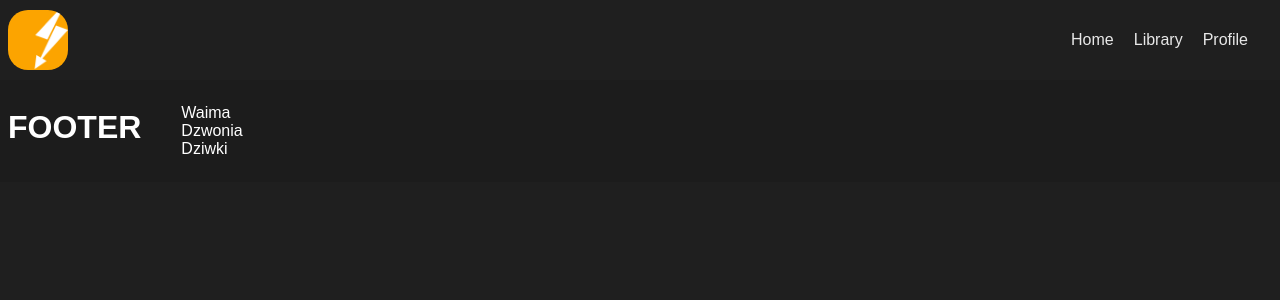
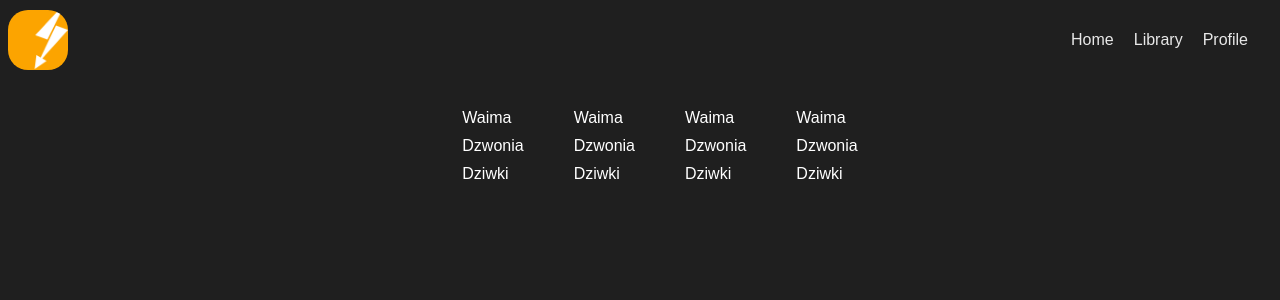
Before and after one commit to krzyspazdzior/SpotiHub, an Angular app: page / in a window 1280 px wide. Shown: the top 300 px of the page. Built offline with nearby package versions, Linux system fonts and the light colour scheme.

Commit message:
leciutki update footera

```diff
--- a/src/app/shared/footer/footer.component.css
+++ b/src/app/shared/footer/footer.component.css
@@ -1,10 +1,20 @@
 footer {
     display: flex;
     color: white;
-    background-color: #1c1c1c;
+    background-color: var(--main-grey);
     padding: 0.5rem;
+    justify-content: center;
 }
 
 ul{
+    display: flex;
     list-style-type: none;
+    flex-direction: column;
 }
+
+a {
+    display: block;
+    padding: 5px;
+    text-decoration: none;
+    color: white;
+}
--- a/src/app/shared/footer/footer.component.html
+++ b/src/app/shared/footer/footer.component.html
@@ -1,8 +1,22 @@
 <footer>
-    <h1>FOOTER</h1>
     <ul>
-        <li>Waima</li>
-        <li>Dzwonia</li>
-        <li>Dziwki</li>
+        <li><a href="">Waima</a></li>
+        <li><a href="">Dzwonia</a></li>
+        <li><a href="">Dziwki</a></li>
+    </ul>
+    <ul>
+        <li><a href="">Waima</a></li>
+        <li><a href="">Dzwonia</a></li>
+        <li><a href="">Dziwki</a></li>
+    </ul>
+    <ul>
+        <li><a href="">Waima</a></li>
+        <li><a href="">Dzwonia</a></li>
+        <li><a href="">Dziwki</a></li>
+    </ul>
+    <ul>
+        <li><a href="">Waima</a></li>
+        <li><a href="">Dzwonia</a></li>
+        <li><a href="">Dziwki</a></li>
     </ul>
 </footer>
```
